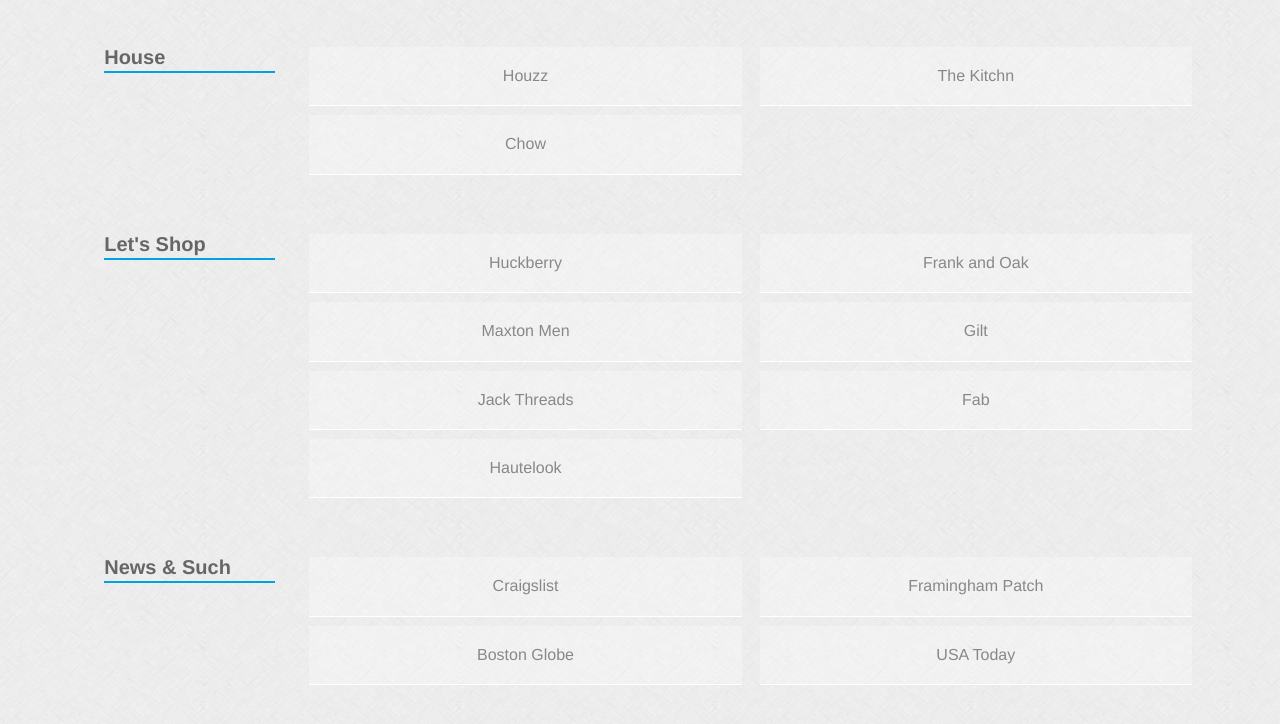
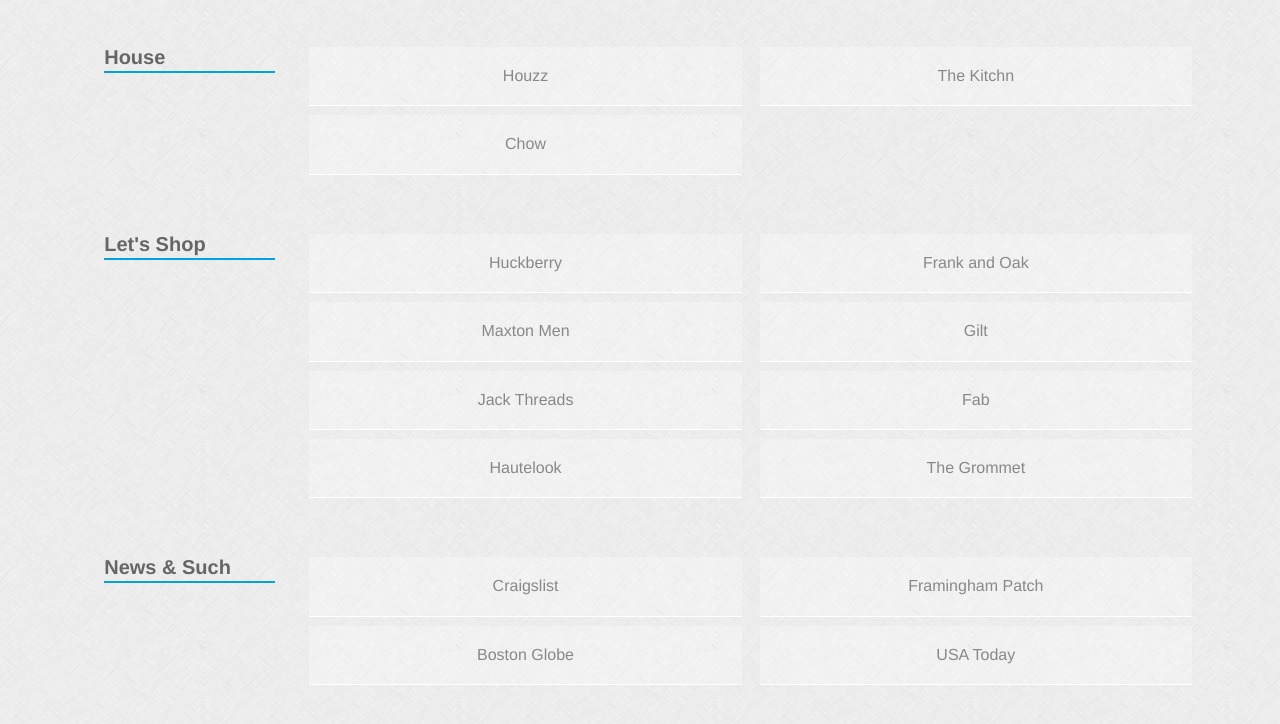
Before and after one commit to demersdesigns/start, a plain HTML site: page index.html in a window 1280 px wide. Shown: the part 1911-2635 px from the top of the page. Drawn offline with nearby package versions, Linux system fonts and the light colour scheme; a web font is replaced by a local one.

Commit message:
Adding shoppinng link

```diff
--- a/index.html
+++ b/index.html
@@ -101,6 +101,7 @@
           <li><a href="http://jackthreads.com">Jack Threads</a></li>
           <li><a href="http://www.fab.com/">Fab</a></li>
           <li><a href="http://www.hautelook.com/">Hautelook</a></li>
+          <li><a href="http://www.thegrommet.com/">The Grommet</a></li>
         </ul>
       </div>
       <div class="link_wrapper">
```
